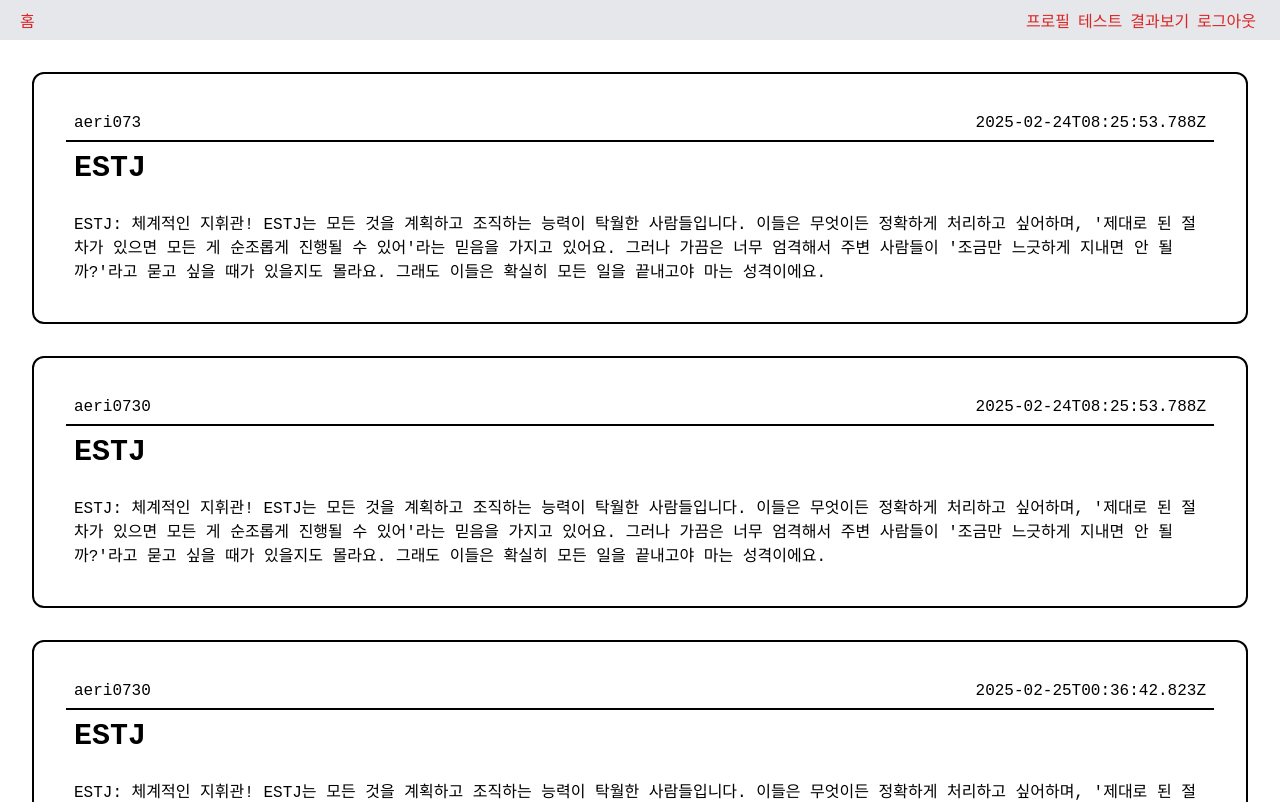
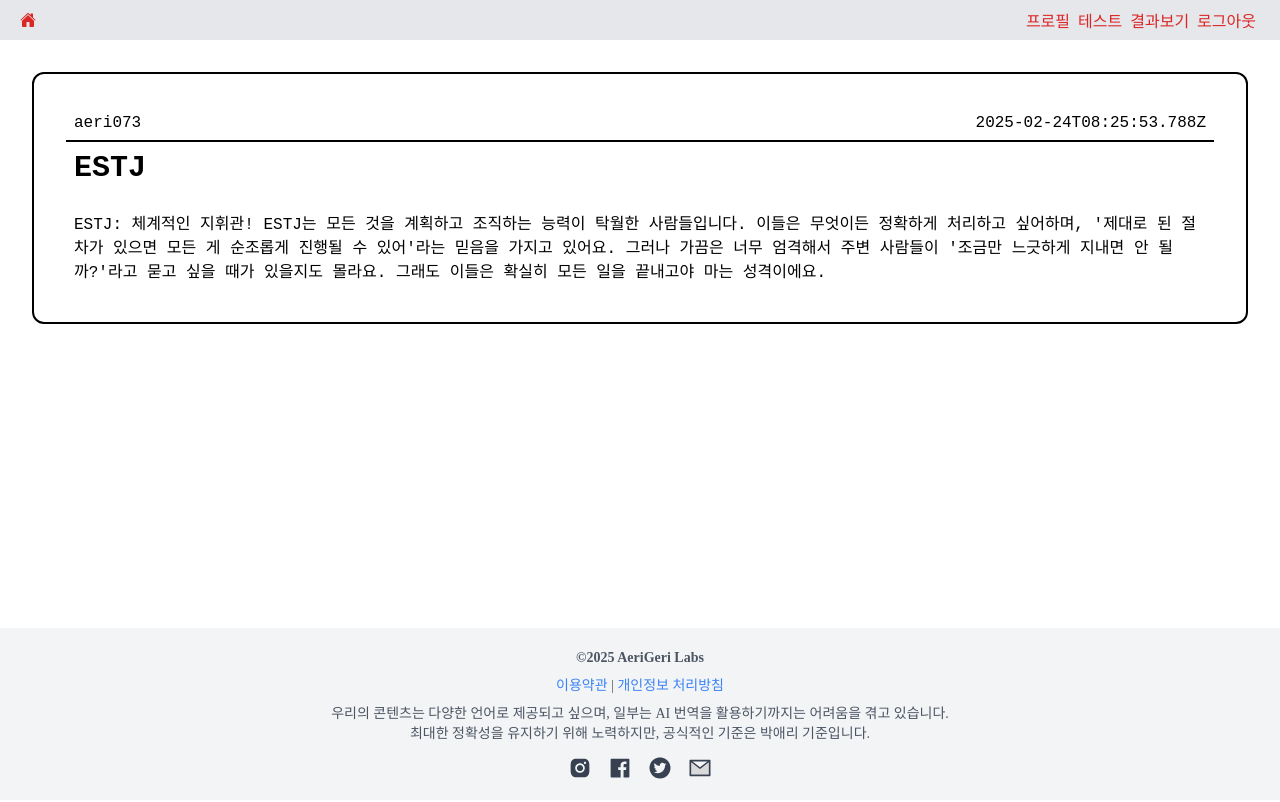
Before and after one commit to Aeri0730/MBTITEST, a React (Vite) app: page /results in a window 1280 px wide. Shown: the top 802 px of the page. Built offline with nearby package versions, Linux system fonts and the light colour scheme; data requests are answered from the project's data file; sample sign-in values are in the browser's storage.

Commit message:
[refactor] 최적화 및 layout에 icon추가

```diff
--- a/db.json
+++ b/db.json
@@ -7,46 +7,6 @@
       "visibility": true,
       "date": "2025-02-24T08:25:53.788Z",
       "userId": "aeri073"
-    },
-    {
-      "id": "1234",
-      "nickname": "aeri0730",
-      "mbtiResult": "ESTJ",
-      "visibility": true,
-      "date": "2025-02-24T08:25:53.788Z",
-      "userId": "aeri0730"
-    },
-    {
-      "id": "4d0c",
-      "nickname": "aeri0730",
-      "mbtiResult": "ESTJ",
-      "visibility": true,
-      "date": "2025-02-25T00:36:42.823Z",
-      "userId": "aeri0730"
-    },
-    {
-      "id": "6820",
-      "nickname": "aeri0730",
-      "mbtiResult": "ESTJ",
-      "visibility": true,
-      "date": "2025-02-25T00:43:57.464Z",
-      "userId": "aeri0730"
-    },
-    {
-      "id": "8136",
-      "nickname": "aeri0730",
-      "mbtiResult": "ESTJ",
-      "visibility": true,
-      "date": "2025-02-25T00:46:02.312Z",
-      "userId": "aeri0730"
-    },
-    {
-      "id": "b794",
-      "nickname": "aeri0730",
-      "mbtiResult": "ISFJ",
-      "visibility": true,
-      "date": "2025-02-25T00:47:04.019Z",
-      "userId": "aeri0730"
     }
   ]
 }
--- a/package.json
+++ b/package.json
@@ -21,6 +21,7 @@
     "postcss": "^8.5.3",
     "react": "^19.0.0",
     "react-dom": "^19.0.0",
+    "react-icons": "^5.5.0",
     "react-modal": "^3.16.3",
     "styled-components": "^6.1.15",
     "tailwindcss": "3.3.5",
--- a/src/components/TestResultItem.jsx
+++ b/src/components/TestResultItem.jsx
@@ -4,17 +4,11 @@ import { getTestResults } from "../api/testResults";
 import { useQuery } from "@tanstack/react-query";
 import TestResultList from "./TestResultList";
 import { QUERY_KEYS } from "../constants/queryKeys";
+import { useGetResults } from "../hooks/queries";
 
 const TestResultItem = () => {
   const { userId } = useAuthStore((state) => state.user);
-  const {
-    data: testResults,
-    isPending,
-    isError,
-  } = useQuery({
-    queryKey: [QUERY_KEYS.TESTRESULTS],
-    queryFn: getTestResults,
-  });
+  const { data: testResults, isPending, isError } = useGetResults();
 
   if (isPending) {
     return <div>로딩중입니다...</div>;
--- a/src/components/TestResultList.jsx
+++ b/src/components/TestResultList.jsx
@@ -7,24 +7,18 @@ import {
 } from "../api/testResults";
 import Button from "./Button";
 import { QUERY_KEYS } from "../constants/queryKeys";
+import { EditResults } from "../hooks/queries";
 
 const TestResultList = ({ result }) => {
   const queryClient = useQueryClient();
   const { userId } = useAuthStore((state) => state.user);
 
-  const { mutate: visibleToggleMutation } = useMutation({
-    mutationFn: updateTestResultVisibility,
-    onSuccess: () => {
-      queryClient.invalidateQueries({ queryKey: [QUERY_KEYS.TESTRESULTS] });
-    },
-  });
+  const { mutate: visibleToggleMutation } = EditResults(
+    updateTestResultVisibility
+  );
 
-  const { mutate: deleteMutation } = useMutation({
-    mutationFn: deleteTestResult,
-    onSuccess: () => {
-      queryClient.invalidateQueries({ queryKey: [QUERY_KEYS.TESTRESULTS] });
-    },
-  });
+  const { mutate: deleteMutation } = EditResults(deleteTestResult);
+
   return (
     <>
       {" "}
@@ -39,7 +33,7 @@ const TestResultList = ({ result }) => {
             primary="true"
             text={result.visibility ? "비공개로 전환" : "공개로 전환"}
             onClickFunc={() =>
-              visibleToggleMutation.mutate({
+              visibleToggleMutation({
                 id: result.id,
                 visibility: !result.visibility,
               })
--- a/src/hooks/queries.js
+++ b/src/hooks/queries.js
@@ -1,10 +1,21 @@
-import { useQuery } from "@tanstack/react-query";
-import { getTodos } from "../services";
-import { QUERY_KEYS } from "../contansts/queryKeys";
+import { useMutation, useQuery, useQueryClient } from "@tanstack/react-query";
+import { getTestResults } from "../api/testResults";
+import { QUERY_KEYS } from "../constants/queryKeys";
 
-export const useTodos = () => {
+export const useGetResults = () => {
   return useQuery({
-    queryKey: [QUERY_KEYS.TODOS],
-    queryFn: getTodos,
+    queryKey: [QUERY_KEYS.TESTRESULTS],
+    queryFn: getTestResults,
   });
 };
+
+export const EditResults = (ApiFunc) => {
+  const queryClient = useQueryClient();
+
+  return useMutation({
+    mutationFn: ApiFunc,
+    onSuccess: () => {
+      queryClient.invalidateQueries({ queryKey: [QUERY_KEYS.TESTRESULTS] });
+    },
+  });
+};
--- a/src/layout/Footer.jsx
+++ b/src/layout/Footer.jsx
@@ -1,7 +1,41 @@
-import React from "react";
+import { Link } from "react-router-dom";
+import {
+  AiFillInstagram,
+  AiFillFacebook,
+  AiFillTwitterCircle,
+  AiTwotoneMail,
+} from "react-icons/ai";
 
 const Footer = () => {
-  return <div className="absolute bottom-0"></div>;
+  return (
+    <footer className="flex flex-col items-center p-5 bg-gray-100 text-sm text-gray-600 mt-auto">
+      <p className="text-center font-semibold">©2025 AeriGeri Labs</p>
+
+      <p className="mt-2">
+        <Link to="/" className="text-blue-500 hover:underline">
+          이용약관
+        </Link>{" "}
+        |{" "}
+        <Link to="/" className="text-blue-500 hover:underline">
+          개인정보 처리방침
+        </Link>
+      </p>
+
+      <p className="mt-2 text-center">
+        우리의 콘텐츠는 다양한 언어로 제공되고 싶으며, 일부는 AI 번역을
+        활용하기까지는 어려움을 겪고 있습니다.
+        <br />
+        최대한 정확성을 유지하기 위해 노력하지만, 공식적인 기준은 박애리 기준입니다.
+      </p>
+
+      <div className="flex space-x-4 mt-3 text-2xl">
+        <AiFillInstagram className="text-gray-700 hover:text-pink-500 cursor-pointer" />
+        <AiFillFacebook className="text-gray-700 hover:text-blue-600 cursor-pointer" />
+        <AiFillTwitterCircle className="text-gray-700 hover:text-sky-500 cursor-pointer" />
+        <AiTwotoneMail className="text-gray-700 hover:text-red-500 cursor-pointer" />
+      </div>
+    </footer>
+  );
 };
 
 export default Footer;
--- a/src/layout/Header.jsx
+++ b/src/layout/Header.jsx
@@ -1,7 +1,7 @@
 import React from "react";
 import { Link, useNavigate } from "react-router-dom";
 import useAuthStore from "../zustand/authsStore";
-
+import { IoHome } from "react-icons/io5";
 const Header = () => {
   const navigate = useNavigate();
   const isAuthenticated = useAuthStore((state) => state.isAuthenticated);
@@ -12,7 +12,9 @@ const Header = () => {
   };
   return (
     <div className="flex justify-between items-center px-5 bg-gray-200 h-10 text-red-600">
-      <Link to="/">홈</Link>
+      <Link to="/">
+        <IoHome />
+      </Link>
       {isAuthenticated ? (
         <div className="flex justify-between">
           <Link className="px-1" to="/profile">
--- a/src/layout/Layout.jsx
+++ b/src/layout/Layout.jsx
@@ -4,13 +4,13 @@ import Footer from "./Footer";
 
 const Layout = () => {
   return (
-    <>
+    <div className="flex flex-col min-h-screen">
       <Header />
-      <main>
+      <main className="flex-grow">
         <Outlet />
       </main>
       <Footer />
-    </>
+    </div>
   );
 };
 
```
Also changed, not shown: 2 other files (tests, documents, lock files or other folders).
